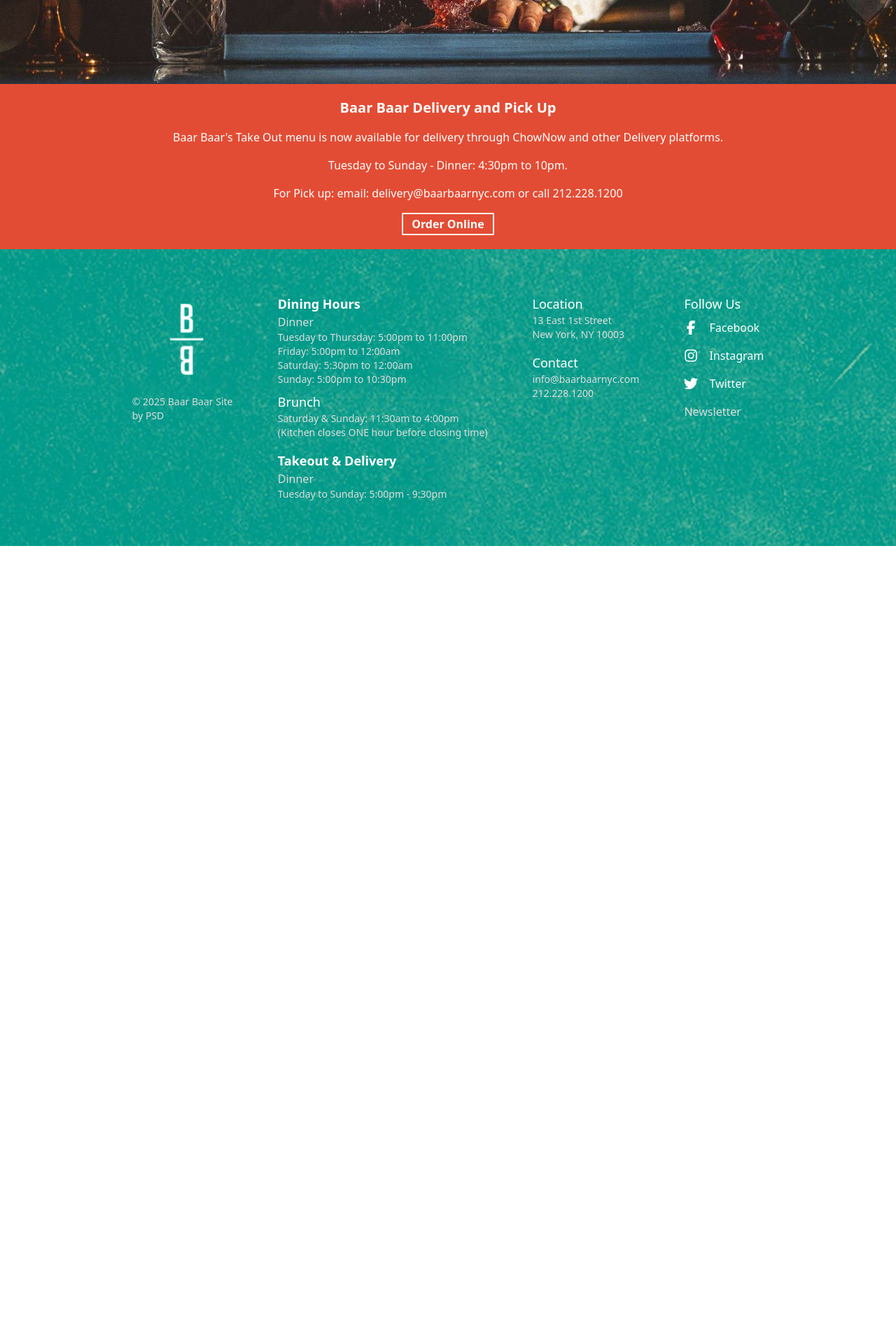
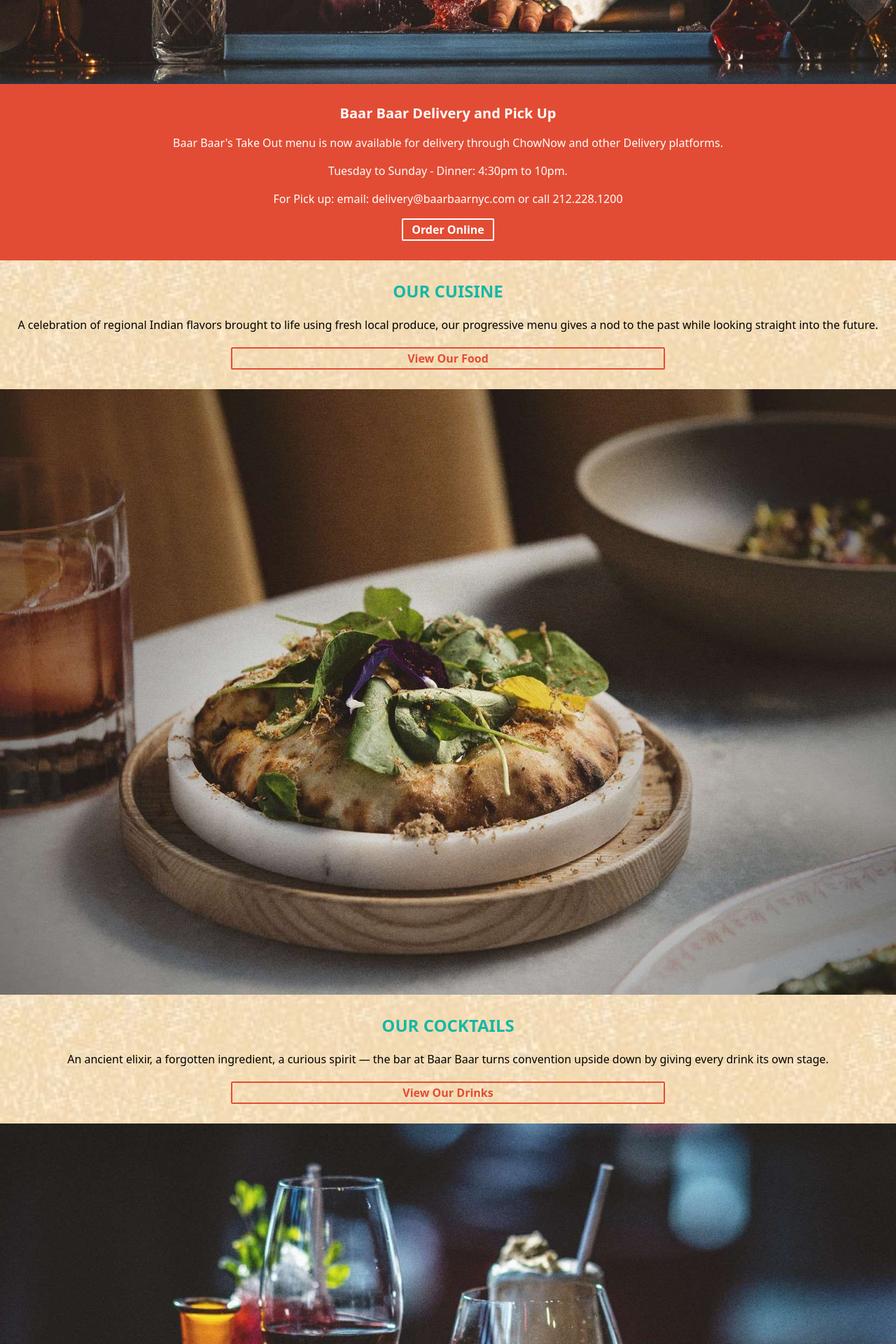
Before and after one commit to Collaborative-Open-Source-Projects/baar-baar-nyc, a Next.js app: page / in a window 1280 px wide. Shown: the part 680-2600 px from the top of the page at 70% size. Before the commit the page ends 1460 px from the top, so only its background shows below. Built offline with nearby package versions, Linux system fonts and the light colour scheme.

Commit message:
feat: Completed the home page for smaller devices

```diff
--- a/app/layout.jsx
+++ b/app/layout.jsx
@@ -29,7 +29,7 @@
             >
                 <NavBar />
                 {children}
-                <Footer/>
+                <Footer />
             </body>
         </html>
     );
--- a/app/page.jsx
+++ b/app/page.jsx
@@ -1,11 +1,17 @@
 import HomeSlider from '@/components/HomeSlider';
 import Image from 'next/image';
+
+import baarBg from '@/public/images/pages/homepage/baarBg.jpg';
+import baarImg from '@/public/images/pages/homepage/baarbaar-home-food.jpg';
+import baarDrinksImg from '@/public/images/pages/homepage/baarbaar-home-drinks.jpg';
+import baarChefImg from '@/public/images/pages/homepage/BaarBaar-chef-2.jpg';
 
 export default function Home() {
     return (
         <main className='min-h-screen'>
             <HomeSlider />
-            <div className='bg-accent h-full flex flex-col justify-between items-center p-5 gap-4'>
+
+            <section className='bg-accent h-full flex flex-col justify-between items-center px-5 py-7 gap-4'>
                 <div className='text-white flex flex-col gap-4'>
                     <h1 className='text-xl font-semibold text-center'>Baar Baar Delivery and Pick Up</h1>
                     <p className='text-center'>
@@ -16,7 +22,43 @@
                     <p className='text-center'>For Pick up: email: delivery@baarbaarnyc.com or call 212.228.1200</p>
                 </div>
                 <button className='text-md font-semibold text-white border-2 border-white px-3 py-0.5 rounded-sm hover:bg-accent transition-colors duration-200 ease-in'>Order Online</button>
-            </div>
+            </section>
+
+            <section className='block items-center justify-center w-full bg-[url("/images/pages/homepage/baarBg.jpg")] bg-cover bg-center'>
+                <div className="px-5 py-7 flex flex-col gap-5 items-center">
+                    <h1 className="text-2xl font-semibold text-center text-teal-500">OUR CUISINE</h1>
+                    <p className="text-center">
+                        A celebration of regional Indian flavors brought to life using fresh local produce, our progressive
+                        menu gives a nod to the past while looking straight into the future.
+                    </p>
+                    <button className='text-md font-semibold text-accent border-2 border-accent px-3 py-0.5 rounded-sm hover:bg-accent hover:text-white transition-colors duration-200 ease-in w-1/2'>View Our Food</button>
+                </div>
+                <Image src={baarImg} alt="Cuisine Img" className="" />
+            </section>
+
+            <section className='block items-center justify-center w-full bg-[url("/images/pages/homepage/baarBg.jpg")] bg-cover bg-center'>
+                <div className="px-5 py-7 flex flex-col gap-5 items-center">
+                    <h1 className="text-2xl font-semibold text-center text-teal-500">OUR COCKTAILS</h1>
+                    <p className="text-center">
+                        An ancient elixir, a forgotten ingredient, a curious spirit — the bar at Baar Baar
+                        turns convention upside down by giving every drink its own stage.
+                    </p>
+                    <button className='text-md font-semibold text-accent border-2 border-accent px-3 py-0.5 rounded-sm hover:bg-accent hover:text-white transition-colors duration-200 ease-in w-1/2'>View Our Drinks</button>
+                </div>
+                <Image src={baarDrinksImg} alt="Cocktails Img" className="" />
+            </section>
+
+            <section className='block items-center justify-center w-full bg-[url("/images/pages/homepage/baarBg.jpg")] bg-cover bg-center'>
+                <div className="px-5 py-7 flex flex-col gap-5 items-center">
+                    <h1 className="text-2xl font-semibold text-center text-teal-500">ABOUT BAAR BAAR</h1>
+                    <p className="text-center">
+                        Sarkar’s contemporary approach to authentic Indian dishes in a vibrant, colorful setting inspired
+                        by the culture, art, and spirit of his home country.
+                    </p>
+                    <button className='text-md font-semibold text-accent border-2 border-accent px-3 py-0.5 rounded-sm hover:bg-accent hover:text-white transition-colors duration-200 ease-in w-1/2'>Learn More</button>
+                </div>
+                <Image src={baarChefImg} alt="Cocktails Img" className="" />
+            </section>
         </main>
     );
 }
```
Also changed, not shown: 2 other files (tests, documents, lock files or other folders).
